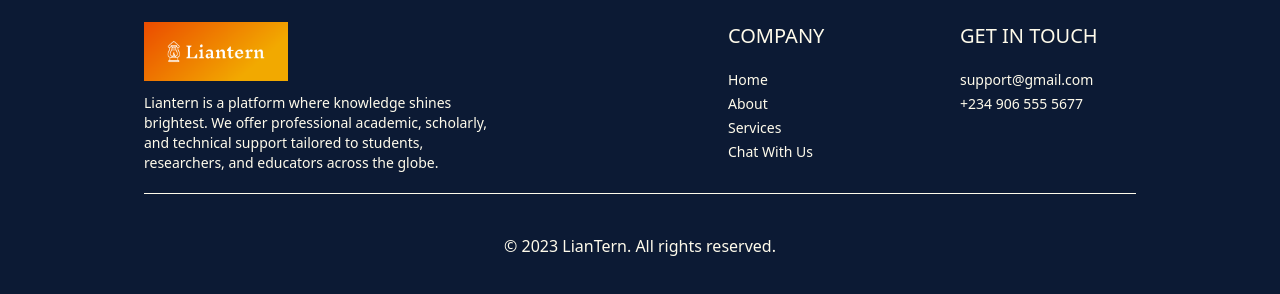
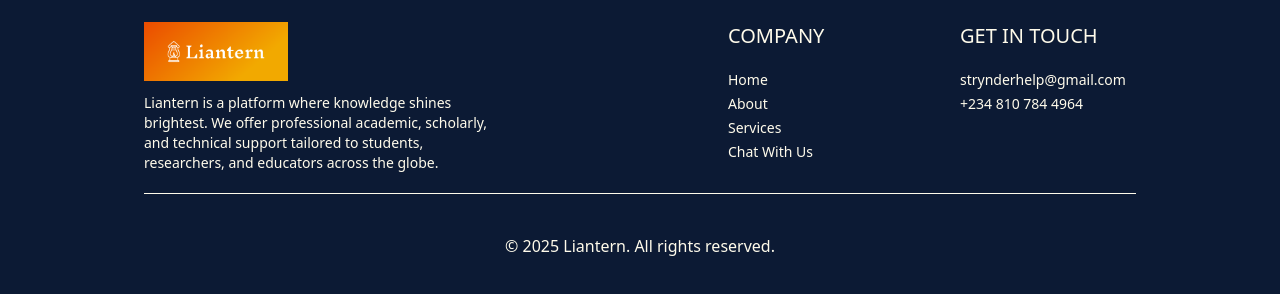
Before and after one commit to Thosine-01/Liantern, a React (Vite) app: page / in a window 1280 px wide. Shown: the part 3267-3561 px from the top of the page. Built offline with nearby package versions, Linux system fonts and the light colour scheme.

Commit message:
an update

```diff
--- a/src/components/Footer.jsx
+++ b/src/components/Footer.jsx
@@ -17,23 +17,23 @@ const Footer = () => {
               <div>
                   <p className='text-xl font-medium mb-5 text-amber-50'>COMPANY</p>
                   <ul className='flex flex-col gap-1 text-amber-50'>
-                      <li className=''><a href="#hero">Home</a></li>
-                      <li className=''><a href="#about">About</a></li>
-                      <li className=''><a href="#services">Services</a></li>
-                      <li className=''><a href="https://wa.me/message/TWO7OKUXB3JTE1">Chat With Us</a></li>
+                      <li className='hover:text-amber-600'><a href="#hero">Home</a></li>
+                      <li className='hover:text-amber-600'><a href="#about">About</a></li>
+                      <li className='hover:text-amber-600'><a href="#services">Services</a></li>
+                      <li className='hover:text-amber-600'><a href="https://wa.me/message/TWO7OKUXB3JTE1">Chat With Us</a></li>
                   </ul>
               </div>
               <div>
                 <p className='text-xl font-medium mb-5 text-amber-50'>GET IN TOUCH</p>
                 <ul className='flex flex-col gap-1 text-amber-50'>
-                  <li>support@gmail.com</li>
-                  <li>+234 906 555 5677</li>
+                  <li>strynderhelp@gmail.com</li>
+                  <li>+234 810 784 4964</li>
                 </ul>
               </div>
           </div>
 
           <div className='border-t border-amber-50 mt-5 flex flex-col md:flex-row  justify-center gap-20 items-center pt-5'>
-              <p className='text-center text-amber-50 mt-5'>© 2023 LianTern. All rights reserved.</p>
+              <p className='text-center text-amber-50 mt-5'>© 2025 Liantern. All rights reserved.</p>
               {/*<div className='flex justify-center gap-5 mt-5'>
                   <Linkedin className='text-amber-50 hover:text-amber-600' size={20}/>
                   <Instagram className='text-amber-50 hover:text-amber-600' size={20}/>
```
